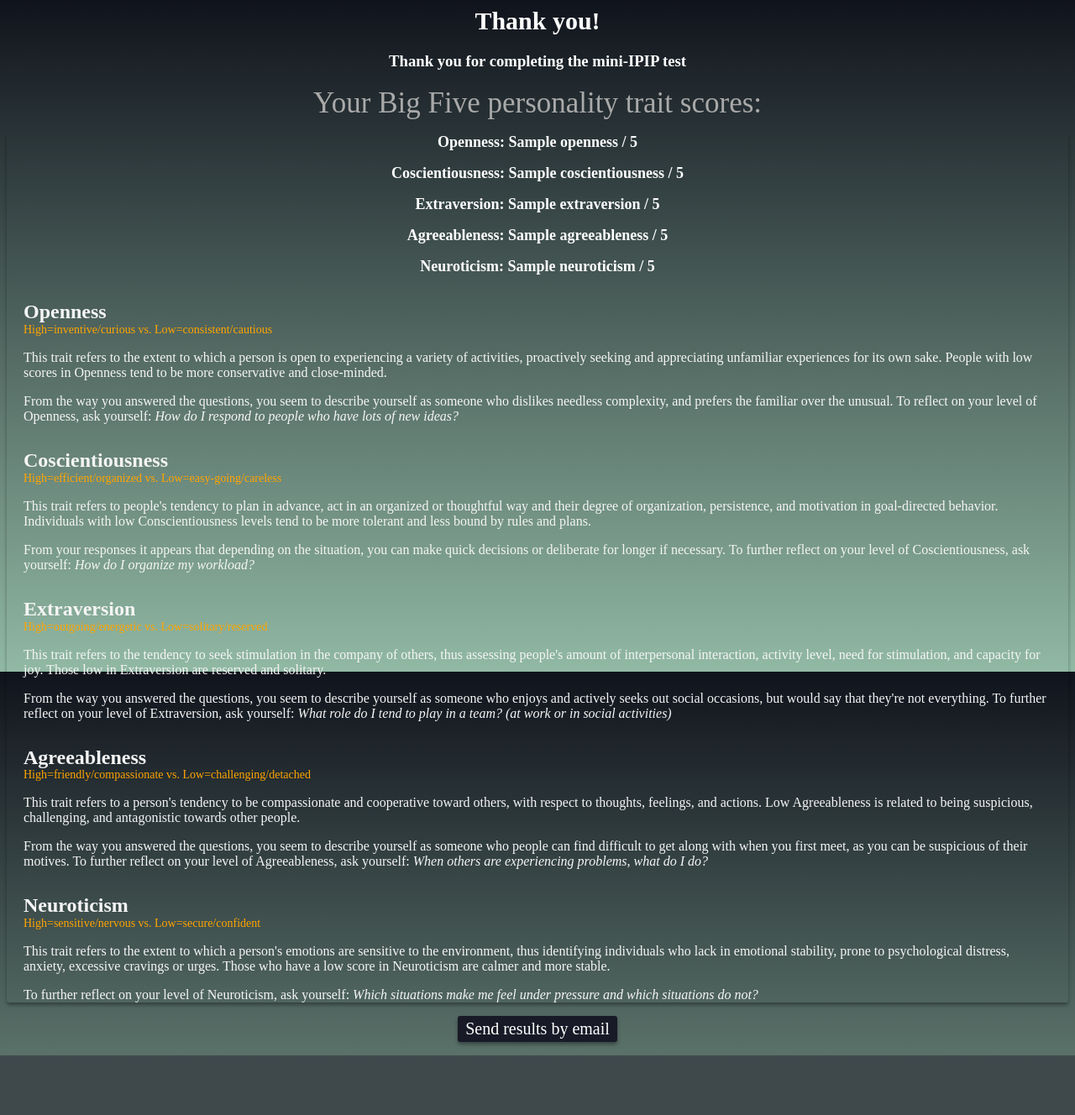
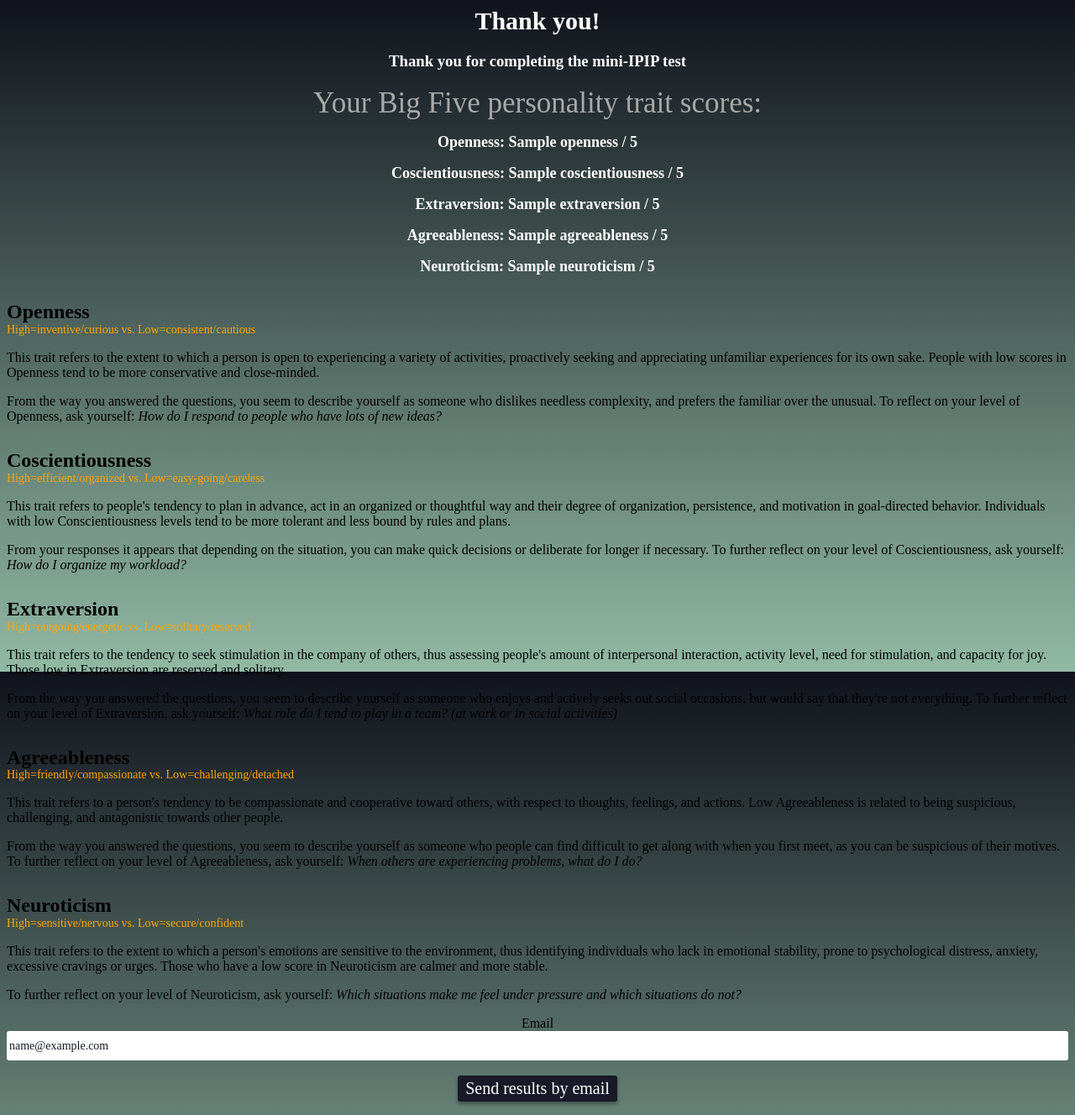
Before and after one commit to micheledinanni/miniIPIP_test, a Django app: template templates/myapp/evaluation.html in a window 1280 px wide. Shown: the whole page at 84% size. Before the commit the page ends 1257 px from the top, so only its background shows below. Run offline with Django 3.2, Linux system fonts and the light colour scheme; tables that the repository leaves empty hold one stand-in row (values such as "Sample post"); the template is opened without the code that fills it: values that come from a table or form of the project are taken from there, most other values are stand-ins (such as "Sample title", 1, 10 or a date in 2020); parts of the project's set-up code (start-up, migrations or seed data) failed here and were passed over.

Commit message:
Add field email

```diff
--- a/templates/myapp/evaluation.html
+++ b/templates/myapp/evaluation.html
@@ -14,10 +14,9 @@
             background-color: #10131c;
             background: -webkit-gradient(linear, left top, left bottom, from(#10131c), to(#91B9A4)) no-repeat fixed;
       	}
-    div[id]{
+    div[id="email"]{
         box-shadow: 0 3px 4px 0 rgba(0,0,0,0.35);
         border-radius: 3px;
-        background-color: none;
         color: whitesmoke;
         padding-left: 20px;
         padding-right: 20px;
@@ -32,7 +31,7 @@
         color: darkgrey;
         text-shadow: 0 3px 4px 0 rgba(0,0,0,0.35);
     }
-    input[name="email"]{
+    input[name="email_button"]{
         font-size: 20px;
         color: white;
     	border-radius: 3px;
@@ -71,6 +70,17 @@
         background-color: whitesmoke;
         border-radius: 3px;
     }
+    input[id="email_string"] {
+            height: 35px;
+            width: 100%;
+            line-height: 1.42857143;
+            font-size: 14px;
+            border: 0;
+            border-radius: 3px;
+            padding: 0 3px;
+            color: #181a27;
+            font-family: "Leelawadee UI Semilight", serif;
+        }
 </style></head>
 <div align="center">
     <h1>Thank you!</h1>
@@ -140,8 +150,10 @@
 </div>
 <div align="center"><p></p>
     <form method="post">
+    <label>Email<br>
+    <input type="email" value="{{ email }}" id="email_string" name="email_string"></label><br><br>
         {% csrf_token %}
-    <input name="email" type="submit" value="Send results by email">
+    <input name="email_button" type="submit" value="Send results by email">
         </form>
 </div>
 </html>
```
